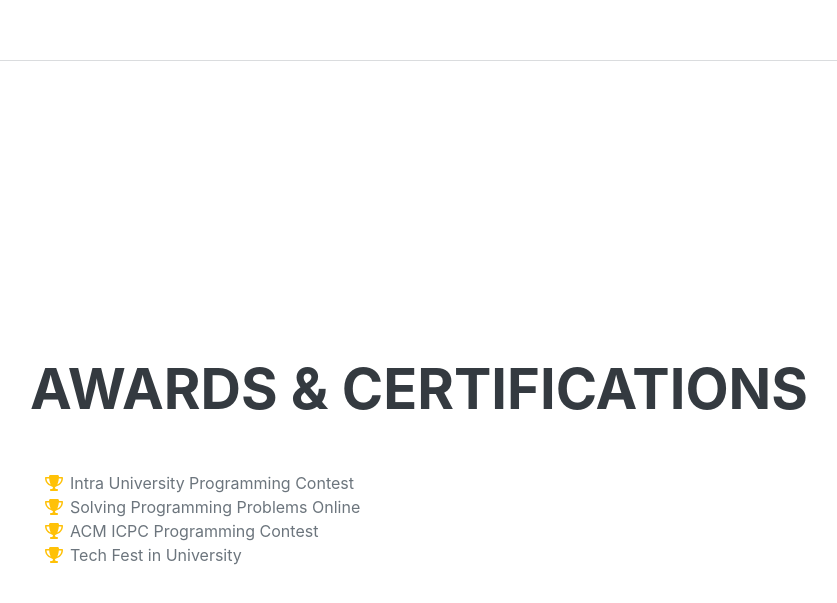
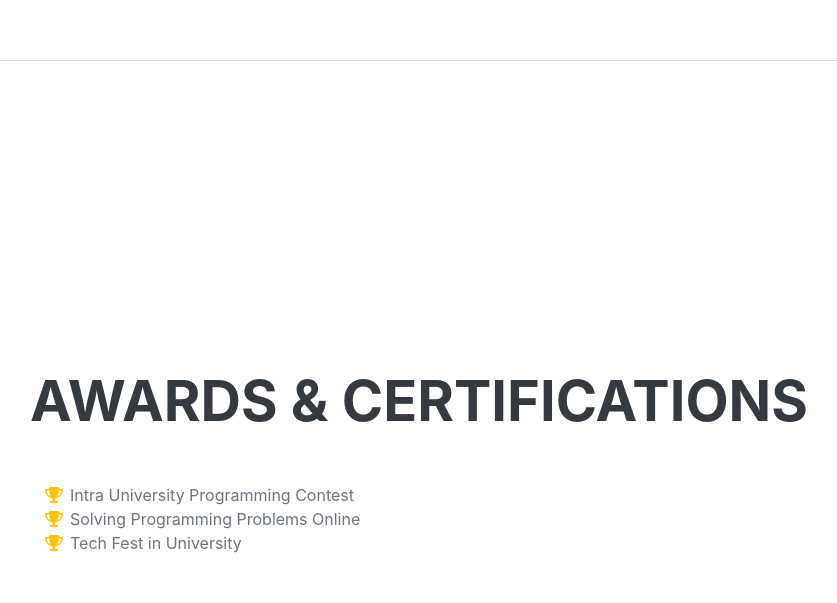
Before and after one commit to Bhattacharyya-Avi/avindrabhattacharyya.github.io, a plain HTML site: page index.html in a window 1280 px wide. Shown: the part 4987-5590 px from the top of the page, without its empty margins (290-1127 px from the left). Drawn offline with nearby package versions, Linux system fonts and the light colour scheme; a web font is replaced by a local one.

Commit message:
update awards panel

```diff
--- a/index.html
+++ b/index.html
@@ -226,20 +226,7 @@
                             </ul>
                         </li>
                     </ul>
-                    <!-- <ul class="list-inline dev-icons">
-                        <li class="list-inline-item"><i class="fab fa-html5"></i></li>
-                        <li class="list-inline-item"><i class="fab fa-css3-alt"></i></li>
-                        <li class="list-inline-item"><i class="fab fa-js-square"></i></li>
-                        <li class="list-inline-item"><i class="fab fa-angular"></i></li>
-                        <li class="list-inline-item"><i class="fab fa-react"></i></li>
-                        <li class="list-inline-item"><i class="fab fa-node-js"></i></li>
-                         <li class="list-inline-item"><i class="fab fa-sass"></i></li>
-                        <li class="list-inline-item"><i class="fab fa-less"></i></li>
-                        <li class="list-inline-item"><i class="fab fa-wordpress"></i></li>
-                        <li class="list-inline-item"><i class="fab fa-gulp"></i></li>
-                        <li class="list-inline-item"><i class="fab fa-grunt"></i></li>
-                        <li class="list-inline-item"><i class="fab fa-npm"></i></li>
-                    </ul> -->
+
                     <div class="subheading mb-3">Exparience</div>
                     <ul class="fa-ul mb-0">
                         <li>
@@ -291,10 +278,6 @@
                         </li>
                         <li>
                             <span class="fa-li"><i class="fas fa-trophy text-warning"></i></span>
-                            ACM ICPC Programming Contest
-                        </li>
-                        <li>
-                            <span class="fa-li"><i class="fas fa-trophy text-warning"></i></span>
                             Tech Fest in University
                         </li>
 
```
